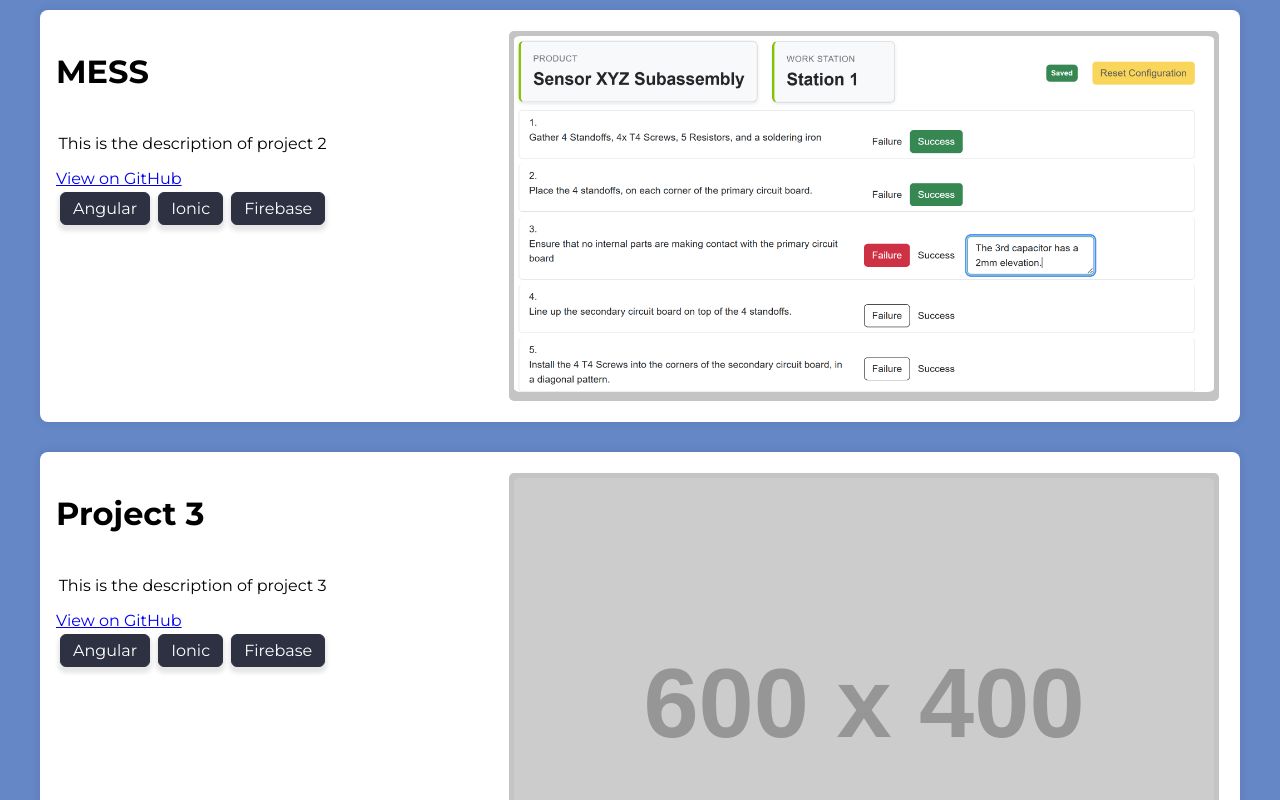
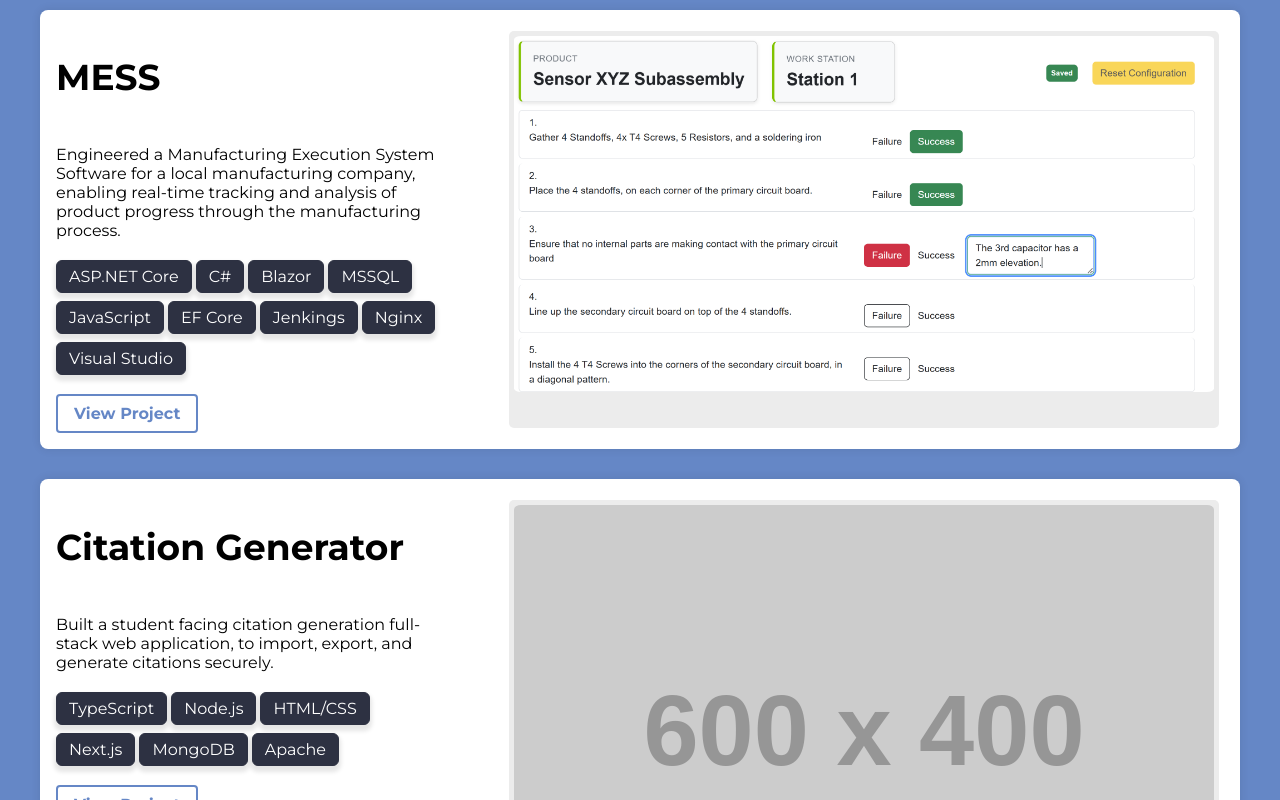
Before and after one commit to xyclose11/Portfolio_Showcase, an Angular app: page / in a window 1280 px wide. Shown: the part 1660-2460 px from the top of the page. Built offline with nearby package versions, Linux system fonts and the light colour scheme.

Commit message:
Enhance project card layout and styles; update project descriptions and technologies for clarity and consistency

```diff
--- a/src/app/project-card/project-card.component.html
+++ b/src/app/project-card/project-card.component.html
@@ -7,12 +7,13 @@
             <p>{{project?.description}}</p>
         </div>
         <div class="project-card__footer">
-            <a [href]="project?.github" target="_blank">View on GitHub</a>
             <div class="project-card__tech">
                 <div *ngFor="let technology of project?.technologies">
                     <app-technology-card [technology]="technology"></app-technology-card>
                 </div>
             </div>
+            <a class="project-card__link" [href]="project?.github" target="_blank">View Project</a>
+
         </div>
     </div>
     <div class="project-card__slideshow">
--- a/src/app/project-card/project-card.component.scss
+++ b/src/app/project-card/project-card.component.scss
@@ -14,6 +14,26 @@
         box-shadow: 0 0 20px rgba(0, 0, 0, 0.2);
     }
 
+    .project-card__link {
+        text-decoration: none;
+        color: v.$primary-color;
+        font-weight: bold;
+        transition: color 0.3s ease;
+
+        padding: 0.5rem 1rem;
+        border: 2px solid v.$primary-color;
+        border-radius: 0.25rem;
+        background-color: v.$secondary-color;
+        text-align: center;
+        margin-top: 15px;
+
+        &:hover {
+            color: v.$secondary-color;
+            background-color: v.$primary-color;
+            border-color: v.$secondary-color;
+        }
+    }
+
     .project-card__header {
         display: flex;
         justify-content: left;
@@ -21,7 +41,7 @@
         margin-bottom: 1rem;
 
         .project-card__title {
-            font-size: 2.0rem;
+            font-size: 2.25rem;
             font-weight: bold;
         }
     }
@@ -35,7 +55,7 @@
         margin: 5px;
         border-radius: 5px;
         padding: 5px;
-        background-color: rgb(196, 196, 196);
+        background-color: rgb(236, 236, 236);
 
         img {
             max-width: 100%;
@@ -46,12 +66,14 @@
 
     .project-card__tech {
         display: flex;
-        justify-content: center;
+        justify-content: start;
+        flex-wrap: wrap;
     }
 
     .project-card__description {
         font-size: 1rem;
         margin-bottom: 1rem;
+        text-align: start;
     }
 
     .project-card__footer {
--- a/src/app/projects/projects.component.ts
+++ b/src/app/projects/projects.component.ts
@@ -13,32 +13,63 @@ export class ProjectsComponent {
     {
       title: 'Melin',
       description:
-        'An academic reference management applcaiton that allows users to create, edit, and delete references. Implemented PDF, and JSON parsing, alongside a custom barcode implementation that allows users to automatically scan a barcode and upload the reference data, using the mobile application. Also implemented sorting, filtering, tagging, grouping, user auth and searching functionality.',
+        'An academic reference management application, designed to help users manage and organize their academic references efficiently.',
       images: ['images/Melin.png'],
-      technologies: ['Angular', 'Ionic', 'Firebase'],
+      technologies: [
+        'ASP.NET Core',
+        'C#',
+        'React.js',
+        'TypeScript',
+        'Jenkins',
+        'PostgreSQL',
+        'HTML/CSS',
+        'Docker',
+        'Nginx',
+        'xUnit',
+      ],
       github: 'https://github.com/xyclose11/Melin',
     },
     {
       title: 'MESS',
-      description: 'This is the description of project 2',
+      description:
+        'Engineered a Manufacturing Execution System Software for a local manufacturing company, enabling real-time tracking and analysis of product progress through the manufacturing process.',
       images: ['images/ProductionLogFailure.png'],
-      technologies: ['Angular', 'Ionic', 'Firebase'],
+      technologies: [
+        'ASP.NET Core',
+        'C#',
+        'Blazor',
+        'MSSQL',
+        'JavaScript',
+        'EF Core',
+        'Jenkings',
+        'Nginx',
+        'Visual Studio',
+      ],
       github: 'https://github.com/SensitTechnologies/MESS',
     },
     {
-      title: 'Project 3',
-      description: 'This is the description of project 3',
+      title: 'Citation Generator',
+      description:
+        'Built a student facing citation generation full-stack web application, to import, export, and generate citations securely.',
       images: [
         'https://placehold.co/600x400/EEE/31343C?font=montserrat&text=Images Coming Soon...',
       ],
-      technologies: ['Angular', 'Ionic', 'Firebase'],
+      technologies: [
+        'TypeScript',
+        'Node.js',
+        'HTML/CSS',
+        'Next.js',
+        'MongoDB',
+        'Apache',
+      ],
       github: 'https://github.com/xyclose11/cashmoneycitations',
     },
     {
-      title: 'Project 3',
-      description: 'This is the description of project 3',
+      title: 'Paint',
+      description:
+        'Created a custom image manipulation tool based on the popular Microsoft Paint.',
       images: ['images/Rotate.png'],
-      technologies: ['Angular', 'Ionic', 'Firebase'],
+      technologies: ['Java', 'JavaFX', 'JUnit', 'UML', 'Maven'],
       github: 'https://github.com/xyclose11/Paint',
     },
   ];
--- a/src/app/technology-card/technology-card.component.scss
+++ b/src/app/technology-card/technology-card.component.scss
@@ -7,7 +7,7 @@
     color: v.$primary-text-color;
     border-radius: 6px;
     padding: 6px 12px;
-    margin: 4px;
+    margin: 4px 4px 4px 0;
     font-size: 0.85rem;
     box-shadow: 0 4px 4px 2px rgba(0,0,0,0.1);
     border: 1px solid v.$color;
```
